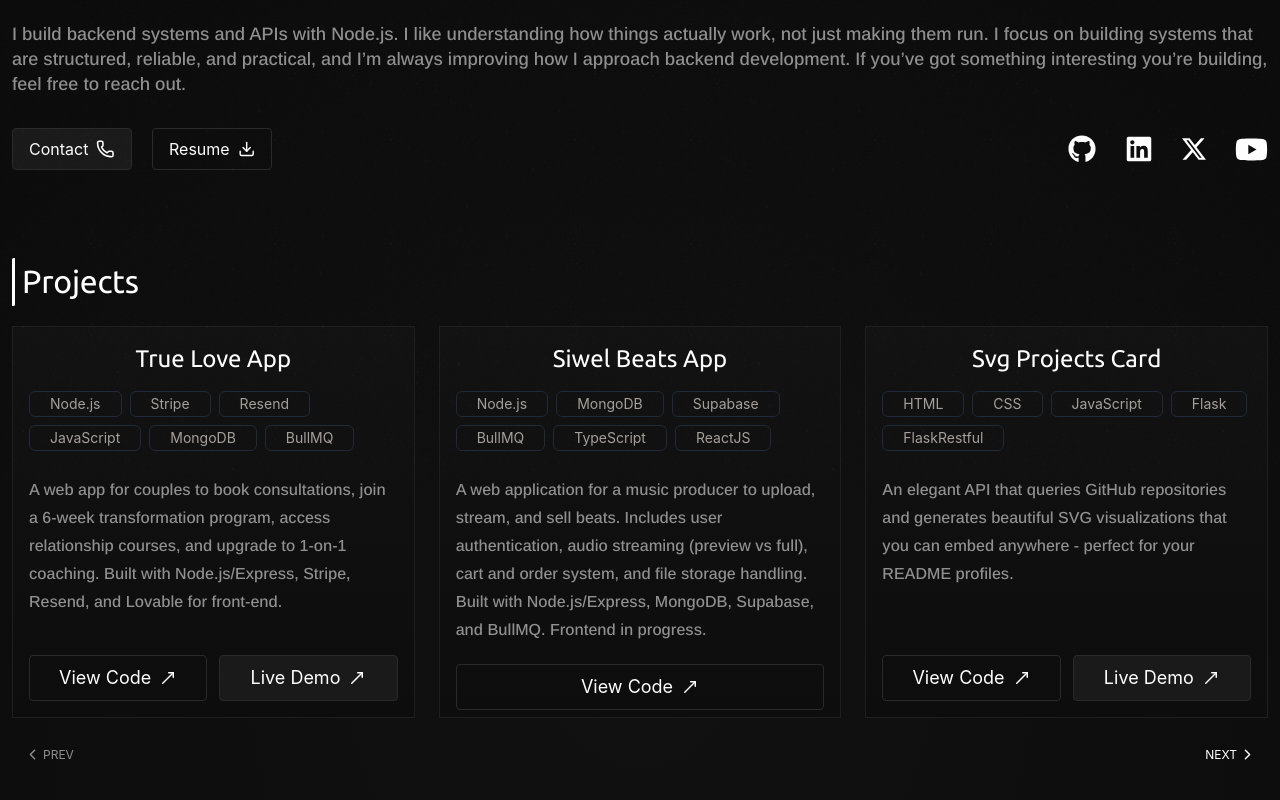
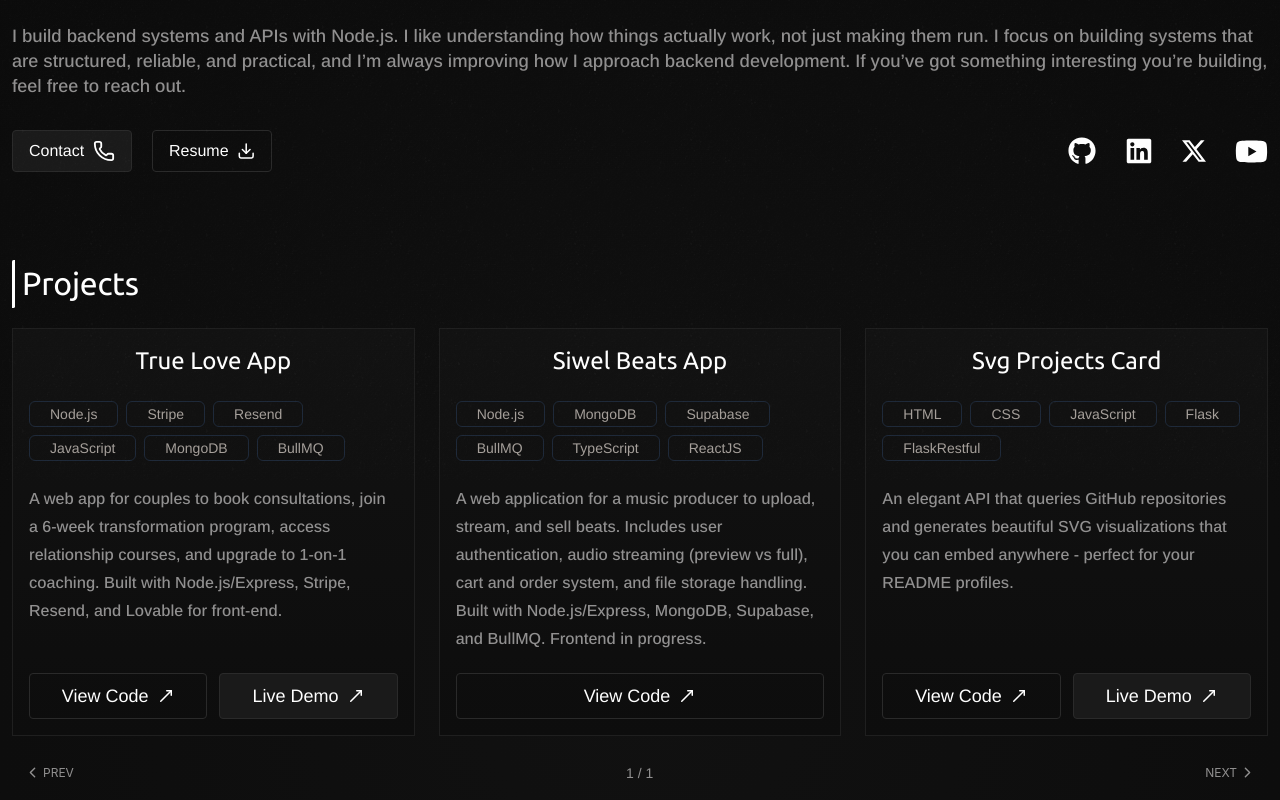
Before and after one commit to BulusHamnu/my-portfolio-v2, a React (Vite) app: page / in a window 1280 px wide. Shown: the part 320-1120 px from the top of the page. Built offline with nearby package versions, Linux system fonts and the light colour scheme; no server answers.

Commit message:
Feat: implemented pagination in project section.

```diff
--- a/src/components/aboutPanel.tsx
+++ b/src/components/aboutPanel.tsx
@@ -41,7 +41,7 @@ function AboutPanel() {
         level and create tools that people actually rely on.
       </p>
       <p style={{ marginTop: "10px" }} className="font-extrabold">
-        I use Arch btw
+        I use Arch btw :)
       </p>
     </motion.div>
   );
--- a/src/components/projectCard.tsx
+++ b/src/components/projectCard.tsx
@@ -11,14 +11,13 @@ function ProjectCard({ project }: { project: Project }) {
         boxShadow: "0 5px 15px rgba(255, 255, 255, 0.1)",
         transition: { duration: 0.1 },
       }}
-      // transition={{ duration: 0.3 }}
-      className="project-card card h-full p-4 text-left grid grid-rows-[auto_1fr_auto] lg:grid-rows-[35%_1fr_auto] gap-2 overflow-hidden"
+      className="project-card card h-full p-4 text-left grid grid-rows-[auto_1fr_auto]  gap-2 overflow-hidden"
     >
-      <div>
+      <div className="">
         <h3 className="text-center text-lg md:text-2xl font-bold mb-4">
           {project.title}
         </h3>
-        <div className="project-tech-stack flex flex-row flex-wrap items-start gap-2 mt-3 mb-2">
+        <div className="project-tech-stack flex flex-row flex-wrap items-start gap-2 mt-3 mb-2 py-2">
           {project.techStack.map((tech, index) => (
             <span
               key={index}
--- a/src/components/projectSection.tsx
+++ b/src/components/projectSection.tsx
@@ -3,9 +3,26 @@ import projects from "../data/projects";
 import { motion } from "motion/react";
 import { onViewVariants } from "../config/animations";
 import { ChevronLeft, ChevronRight } from "lucide-react";
+import { useState } from "react";
 
 /* Projects Section */
 function ProjectsSection() {
+  const [currentPage, setCurrentPage] = useState(1);
+  const limit = 3;
+  const skip = (currentPage - 1) * limit;
+  const totalPages = Math.ceil(projects.length / limit);
+  const hasNext = currentPage < totalPages;
+  const hasPrev = currentPage > 1;
+  const selectedProjects = projects.slice(skip, skip + limit);
+
+  function showNextPage() {
+    setCurrentPage(currentPage + 1);
+  }
+
+  function showPrevPage() {
+    setCurrentPage(currentPage - 1);
+  }
+
   return (
     <motion.section
       variants={onViewVariants}
@@ -17,23 +34,27 @@ function ProjectsSection() {
     >
       <h2 className="section-heading text-left">Projects</h2>
       <div className="mt-5 grid grid-cols-1 md:grid-cols-2 lg:grid-cols-3 gap-6 grid-row-auto">
-        {projects.map((project) => (
+        {selectedProjects.map((project) => (
           <ProjectCard key={project.id} project={project} />
         ))}
       </div>
       <div className="flex flex-row flex-nowrap justify-between items-center mt-4">
         <motion.button
-          whileHover={{
-            color: "#f59e0b",
-            transition: { duration: 0.3 },
-          }}
-          disabled
-          className="text-[#919090] text-xs p-3 cursor-pointer disabled:cursor-not-allowed flex flex-row flex-nowrap gap-0.5 items-center"
+          onClick={() => showPrevPage()}
+          disabled={!hasPrev}
+          className={`${hasPrev ? "text-white hover:text-amber-500" : "text-[#919090]"} text-xs p-3 cursor-pointer disabled:cursor-not-allowed flex flex-row flex-nowrap gap-0.5 items-center  transition-colors duration-300`}
         >
           <ChevronLeft size={17} />
           PREV
         </motion.button>
-        <motion.button className="text-white text-xs p-3 cursor-pointer disabled:cursor-not-allowed flex flex-row flex-nowrap gap-0.5 items-center">
+        <span className="text-[#919090] text-sm">
+          {currentPage} / {totalPages}
+        </span>
+        <motion.button
+          onClick={() => showNextPage()}
+          disabled={!hasNext}
+          className={`${hasNext ? "text-white hover:text-amber-500" : "text-[#919090]"} text-xs p-3 cursor-pointer disabled:cursor-not-allowed flex flex-row flex-nowrap gap-0.5 items-center transition-colors duration-300`}
+        >
           NEXT
           <ChevronRight size={17} />
         </motion.button>
--- a/src/index.css
+++ b/src/index.css
@@ -79,7 +79,6 @@ h2 {
   }
 }
 p {
-  font-family: var(--text-font);
   color: var(--body-text-color);
   font-weight: 500;
   margin: 0;
@@ -87,6 +86,10 @@ p {
   @media (max-width: 1024px) {
     margin: 0 10px;
   }
+}
+p,
+span {
+  font-family: var(--text-font);
 }
 
 label {
```
